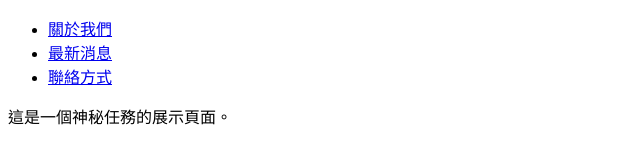
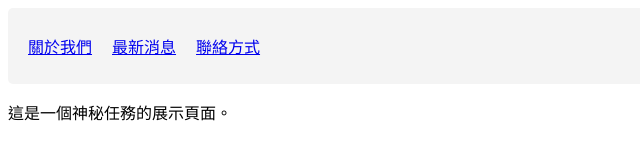
Before and after one commit to chenhsingyu-0212/mystery-website, a plain HTML site: page index.html in a window 1280 px wide. Shown: the whole page, without its empty margins (0-640 px from the left). Drawn offline with Linux system fonts and the light colour scheme.

Commit message:
Add link to style.css in index.html

```diff
--- a/index.html
+++ b/index.html
@@ -3,7 +3,7 @@
 <head>
   <meta charset="UTF-8">
   <title>神秘網站</title>
-  <!-- link to css file -->
+  <link rel="stylesheet" href="style.css">
 </head>
 <body>
   <!-- something is missing -->
```
